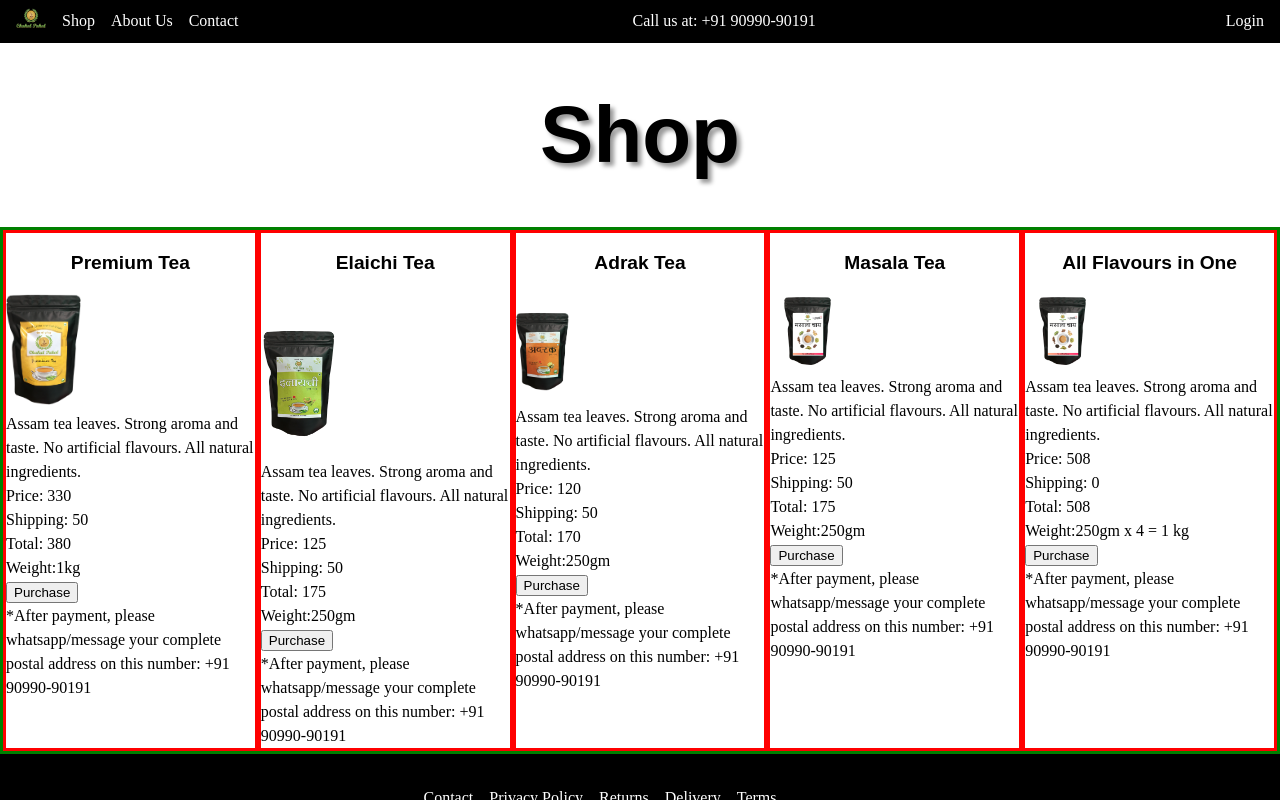
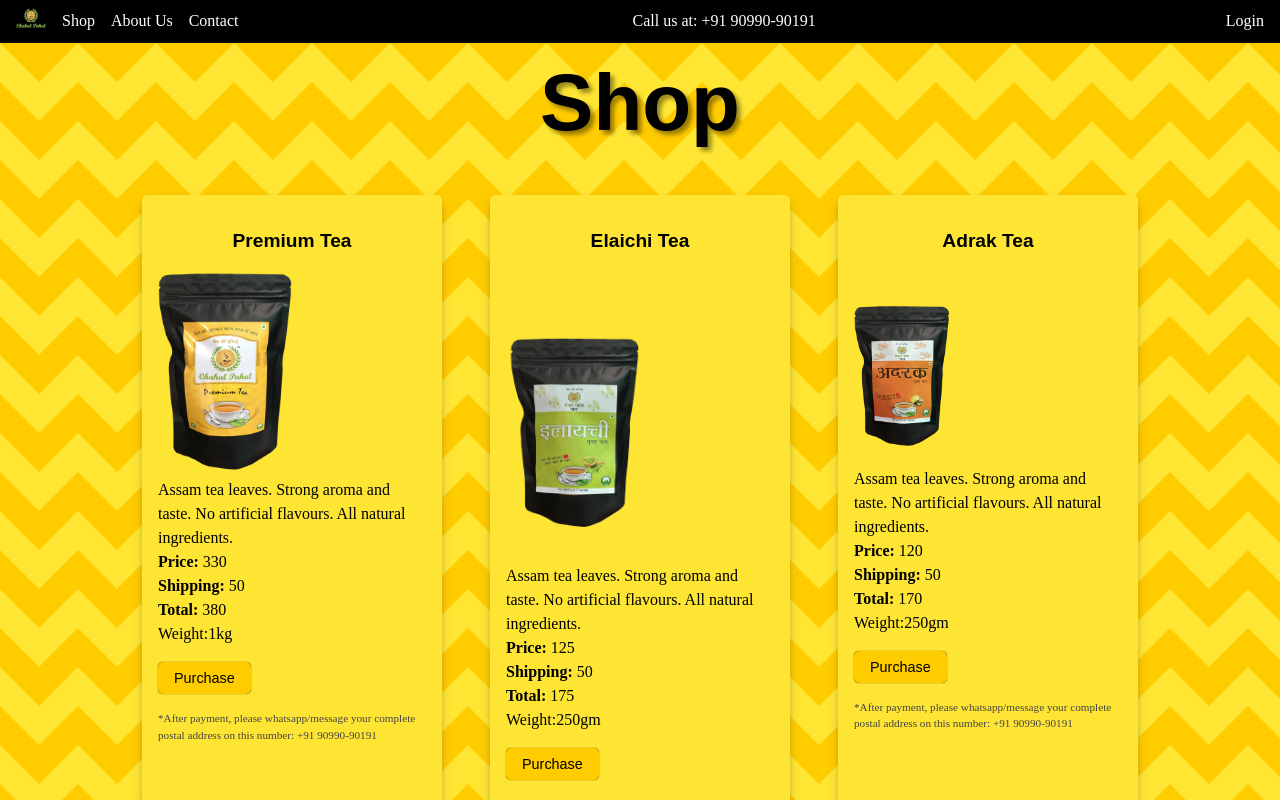
Before and after one commit to bharat-patodi/chahalPahalTea, a Next.js app: page /shop in a window 1280 px wide. Shown: the top 800 px of the page. Built offline with nearby package versions, Linux system fonts and the light colour scheme.

Commit message:
Add card styling

```diff
--- a/pages/shop.tsx
+++ b/pages/shop.tsx
@@ -8,7 +8,7 @@ const Shop = () => {
   return (
     <>
       <Header />
-      <main>
+      <main className={styles.shopPage}>
         <div>
           <h1>Shop</h1>
           {/* <h2>Coming Soon</h2> */}
@@ -76,9 +76,9 @@ const ProductView = (props: any) => {
           className={styles.productImage}
         />
         <p>{props.details}</p>
-        <p>Price: {props.price}</p>
-        <p>Shipping: {props.shipping}</p>
-        <p>Total: {props.shipping + props.price}</p>
+        <p><span className={styles.highlightText}>Price:</span> {props.price}</p>
+        <p><span className={styles.highlightText}>Shipping:</span> {props.shipping}</p>
+        <p><span className={styles.highlightText}>Total:</span> {props.shipping + props.price}</p>
         <label htmlFor="">
           Weight:
           {/* <select name="quantity" id="">
@@ -94,11 +94,11 @@ const ProductView = (props: any) => {
         </label> */}
         {/* <Link href="/cart"> */}
         <a href={props.href} target="_blank" rel="noreferrer">
-          <button>Purchase</button>
+          <button className={styles.productPurchaseBtn}>Purchase</button>
           {/* <button>Add to Cart</button> */}
         </a>
         {/* </Link> */}
-        <p>*After payment, please whatsapp/message your complete postal address on this number: +91 90990-90191</p>
+        <p className={styles.disclaimer}>*After payment, please whatsapp/message your complete postal address on this number: +91 90990-90191</p>
       </div>
     </>
   );
--- a/styles/Shop.module.css
+++ b/styles/Shop.module.css
@@ -1,14 +1,50 @@
+.shopPage {
+    background-image: url('/repeating-chevrons.svg');
+}
+
 .productView {
-    border: 3px solid red;
+    /* border: 3px solid red; */
     max-width: 300px;
+    box-shadow: rgba(50, 50, 93, 0.25) 0px 6px 12px -2px, rgba(0, 0, 0, 0.3) 0px 3px 7px -3px;
+    border-radius: 5px;
+    padding: 2rem 1rem;
+    background-color: #FFE533;
 }
 
 .productDashboard {
     display: flex;
-    justify-content: space-around;
-    border: 3px solid green;
+    justify-content: center;
+    flex-wrap: wrap;
+    gap: 3rem;
+    padding-bottom: 5rem;
 }
 
 .productImage {
-    width: 30%;
+    width: 50%;
 }
+
+.productPurchaseBtn {
+    background-color: #FFCC00;
+    padding: 0.5rem 1rem;
+    border: 0;
+    border-radius: 5px;
+    box-shadow: 0px 0px 1px black;
+    font-size: 0.9rem;
+    margin-top: 1rem;
+}
+
+.productPurchaseBtn:hover {
+    background-color: black;
+    color: white;
+    cursor: pointer;
+}
+
+.disclaimer {
+    margin-top: 1rem;
+    font-size: 0.7rem;
+    color: #444;
+}
+
+.highlightText {
+    font-weight: 700;
+}
--- a/styles/globals.css
+++ b/styles/globals.css
@@ -158,39 +158,8 @@ Variables
 
 :root {
   /* Colors Begin */
-  --mustard: #ffc600;
-  --navy: #001f3f;
-  --blue: #0074d9;
-  --aqua: #7fdbff;
-  --teal: #39cccc;
-  --olive: #3d9970;
-  --green: #2ecc40;
-  --lime-green: #01ff70;
-  --yellow: #ffdc00;
-  --sunflower: #f1c40f;
-  --orange: #ff851b;
-  --maroon: #85144b;
-  --black: #111111;
   --black-soothing: #272727;
-  --grey: #aaaaaa;
-  --concrete: #95a5a6;
-  --asbestos: #7f8c8d;
   --silver: #dddddd;
-  --cloud-white: #ecf0f1;
-  --red: #ff4136;
-  --alizarin: #e74c3c;
-  --pomegranate: #c0392b;
-  --slick-red: #f93d66;
-  --peter-river: #3498db;
-  --belize-hole: #2980b9;
-  --fuchsia: #f012be;
-  --midnight-blue: #2c3e50;
-  --wet-asphalt: #34495e;
-  --purple: #b10dc9;
-  --amethyst: #9b59b6;
-  --wisteria: #8e44ad;
-  --bright-purple: #6d47d9;
-  --notification-green: #88ffd1;
   /* Color Dark Theme Begin (re: Github Dark Mode) */
   --dark-mode-black: #06090f;
   --dark-mode-light-purple: #6e40c9;
@@ -253,7 +222,10 @@ h1, h2, h3, h4, h5, h6 {
   /* font-family: "Nunito Sans", sans-serif; */
   font-weight: 700;
   text-align: center;
-  margin: 1rem 0;
+  margin-bottom: 1rem;
+  /* Don't add a margin-top,  otherwise because of margin-collapse, there would be whitespace on top of the containing div. Instead use a padding-bottom for the containing div */
+  /* margin-top: 1rem; */
+
 
 }
 
@@ -263,7 +235,7 @@ h1, h2 {
 
 h1 {
   font-size: 5rem;
-  margin: 2rem;
+  margin-bottom: 2rem;
   font-weight: 900;
 }
 
```
